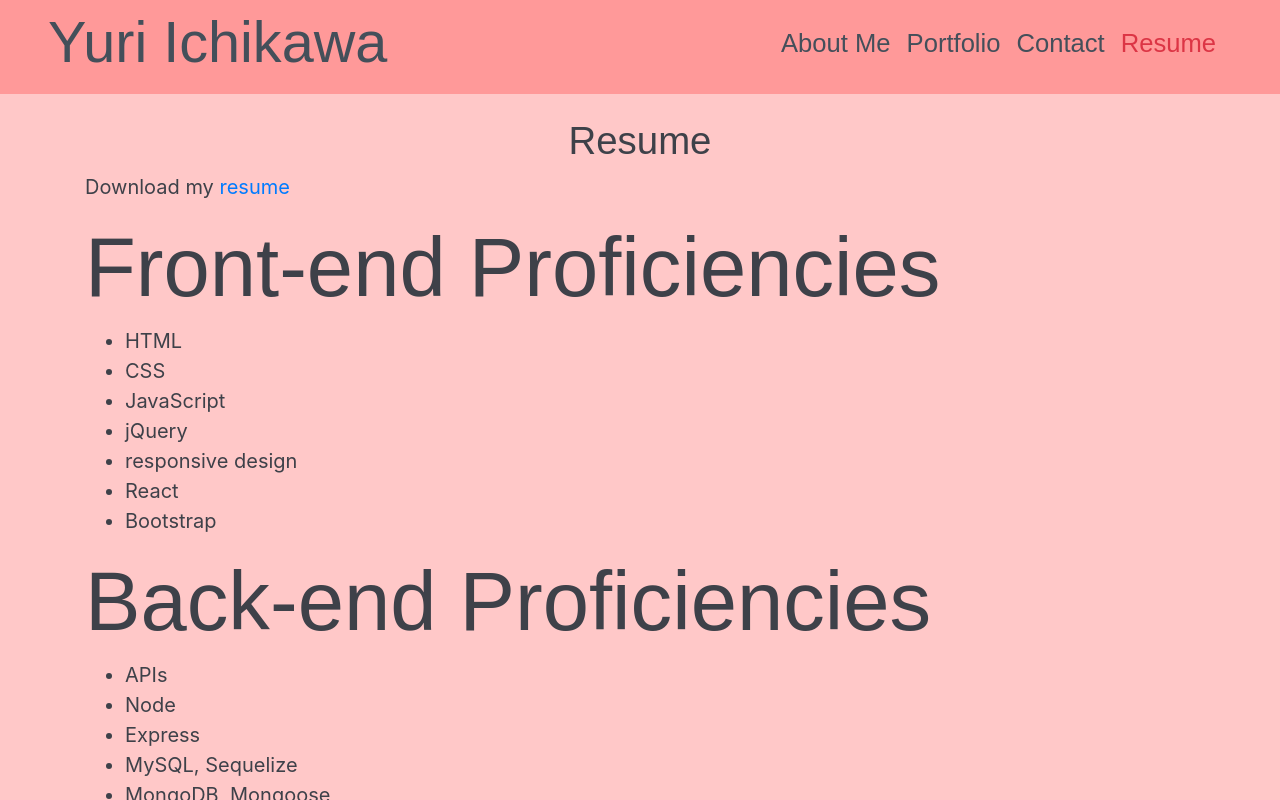
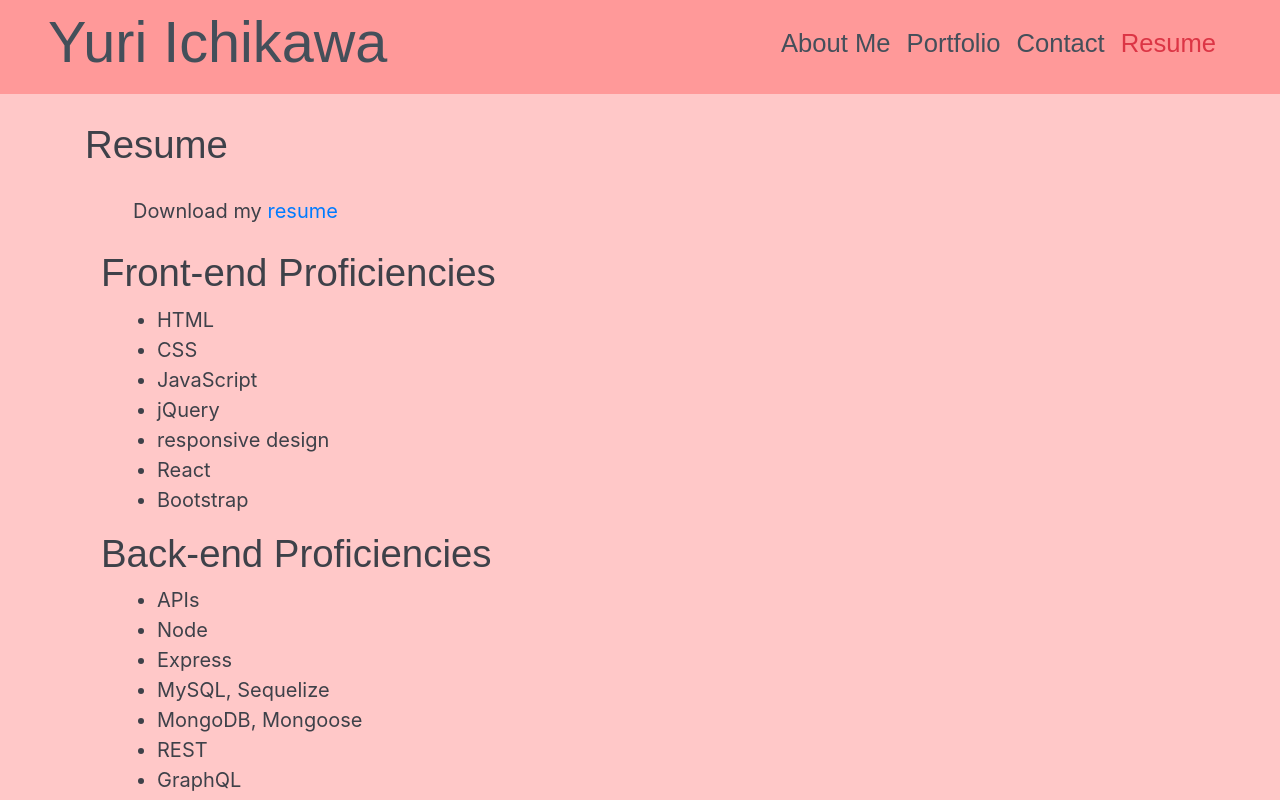
Before and after one commit to YuriI92/yurippe-portfolio, a React (Create React App) app: page / in a window 1280 px wide. Both pictures are taken after a click on the element "Resume". Shown: the top 800 px of the page. Built offline with nearby package versions, Linux system fonts and the light colour scheme; a web font is replaced by a local one.

Commit message:
add styles to resume section

```diff
--- a/src/App.css
+++ b/src/App.css
@@ -6,7 +6,8 @@
   --title-font: 'Lexend Giga', sans-serif;
 }
 
-.app {
+body {
+  margin: 0px;
   background: var(--primary);
   color: var(--quaternary);
   font-size: 18px;
@@ -14,6 +15,15 @@
 
 header {
   background: var(--secondary);
+}
+
+main {
+  min-height: 73vh;
+}
+
+footer {
+  background: var(--primary);
+  bottom: 0;
 }
 
 h1 > a,
@@ -117,7 +127,7 @@ button:hover {
   }
 
   h2 {
-    font-size: 3vw;
+    font-size: 4vw;
   }
 
   .prj-image  {
@@ -128,6 +138,10 @@ button:hover {
     font-size: 3vw;
     font-family: var(--title-font);
     color: var(--tertiary);
+  }
+
+  h3 {
+    font-size: 3vw;
   }
 
   .prj-repo {
--- a/src/components/Resume/index.js
+++ b/src/components/Resume/index.js
@@ -22,9 +22,11 @@ function Resume(props) {
     ]
 
     return (
-        <section>
-            <h2>Resume</h2>
-            <p>
+        <section className=''>
+            <h2 className='d-sm-flex py-1'>
+                Resume
+            </h2>
+            <p className='my-4 ml-5'>
                 Download my {' '}
                 <a
                     href='https://drive.google.com/uc?export=download&id=1WG3b3iJjni_fV5iPW1SurXkA_xO6K9Uo'
@@ -33,22 +35,24 @@ function Resume(props) {
                     resume
                 </a>
             </p>
-            <article>
+            <div className=''>
+                <article className='ml-3'>
                     <h3>Front-end Proficiencies</h3>
-                <ul>
+                    <ul className='text-left ml-3'>
                         {frontend.map(map => (
                             <li key={map}>{map}</li>
                         ))}
                     </ul>
                 </article>
-            <article>
+                <article className='ml-3'>
                     <h3>Back-end Proficiencies</h3>
-                <ul>
+                    <ul className='text-left ml-3'>
                         {backend.map(map => (
                             <li key={map}>{map}</li>
                         ))}
                     </ul>
                 </article>
+            </div>
         </section>
     );
 }
```
Lines whose indentation alone changed are shown as unchanged.
